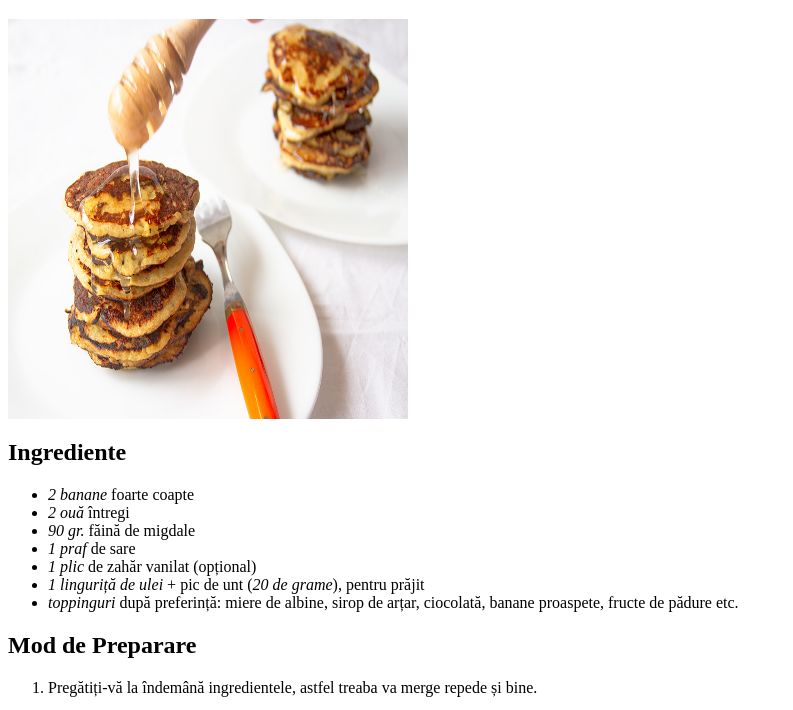
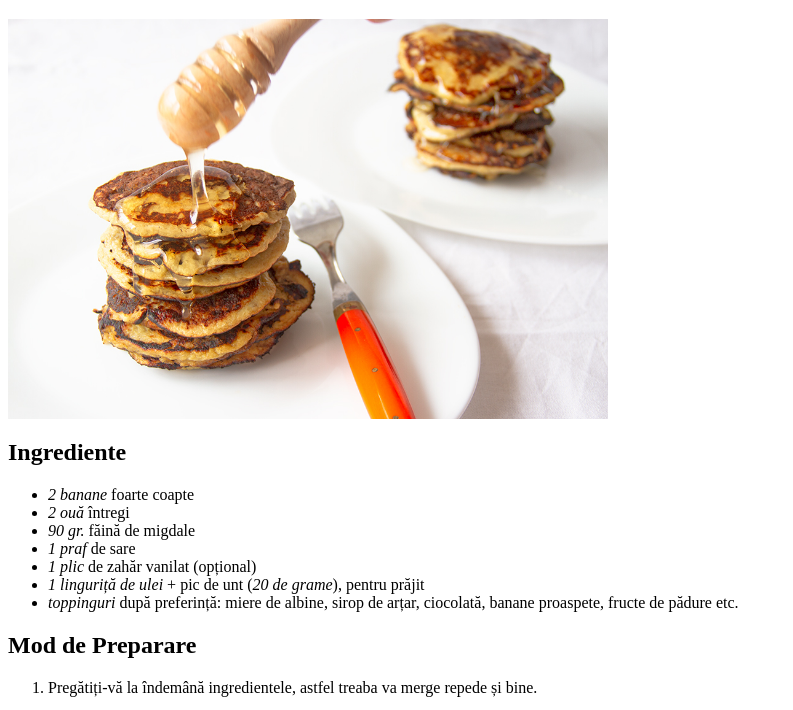
Before and after one commit to AlexandruStrugaru/Tema1, a plain HTML site: page receipe-3.html in a window 1280 px wide. Shown: the part 87-797 px from the top of the page, without its empty margins (0-793 px from the left). Drawn offline with Linux system fonts and the light colour scheme.

Commit message:
Last check

```diff
--- a/receipe-3.html
+++ b/receipe-3.html
@@ -5,7 +5,7 @@
     <body>
         <a href="file:///C:/Users/a_str/OneDrive/Desktop/Javascript/Tema1/index.html">Back to main page</a>
         <h1>Clatite Americane cu Banane</h1>
-        <img src="pancakes.jpg" width="400" height="400">
+        <img src="pancakes.jpg" width="600" height="400">
         <h2>Ingrediente</h2>
         <ul>
             <li>
```
